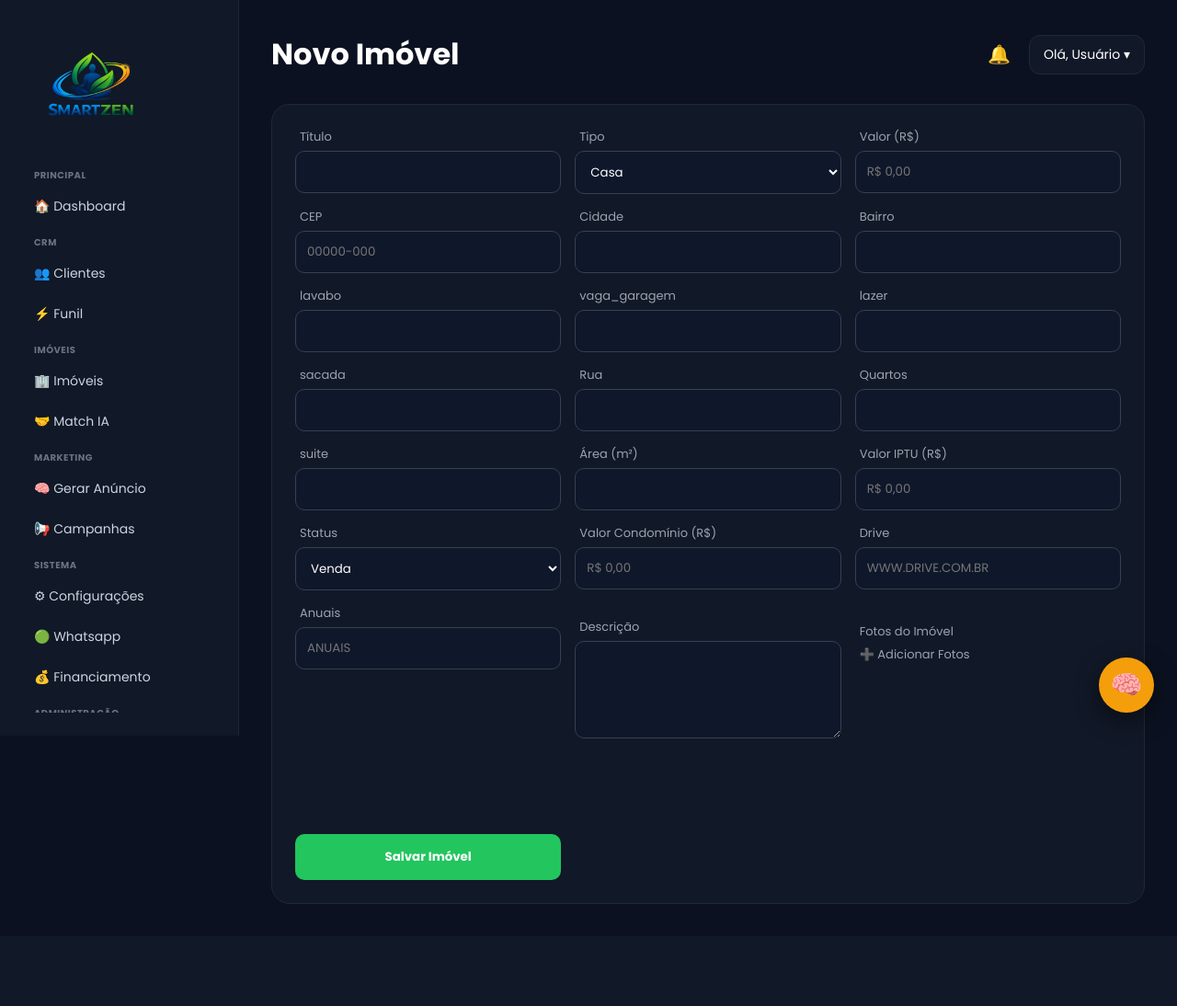
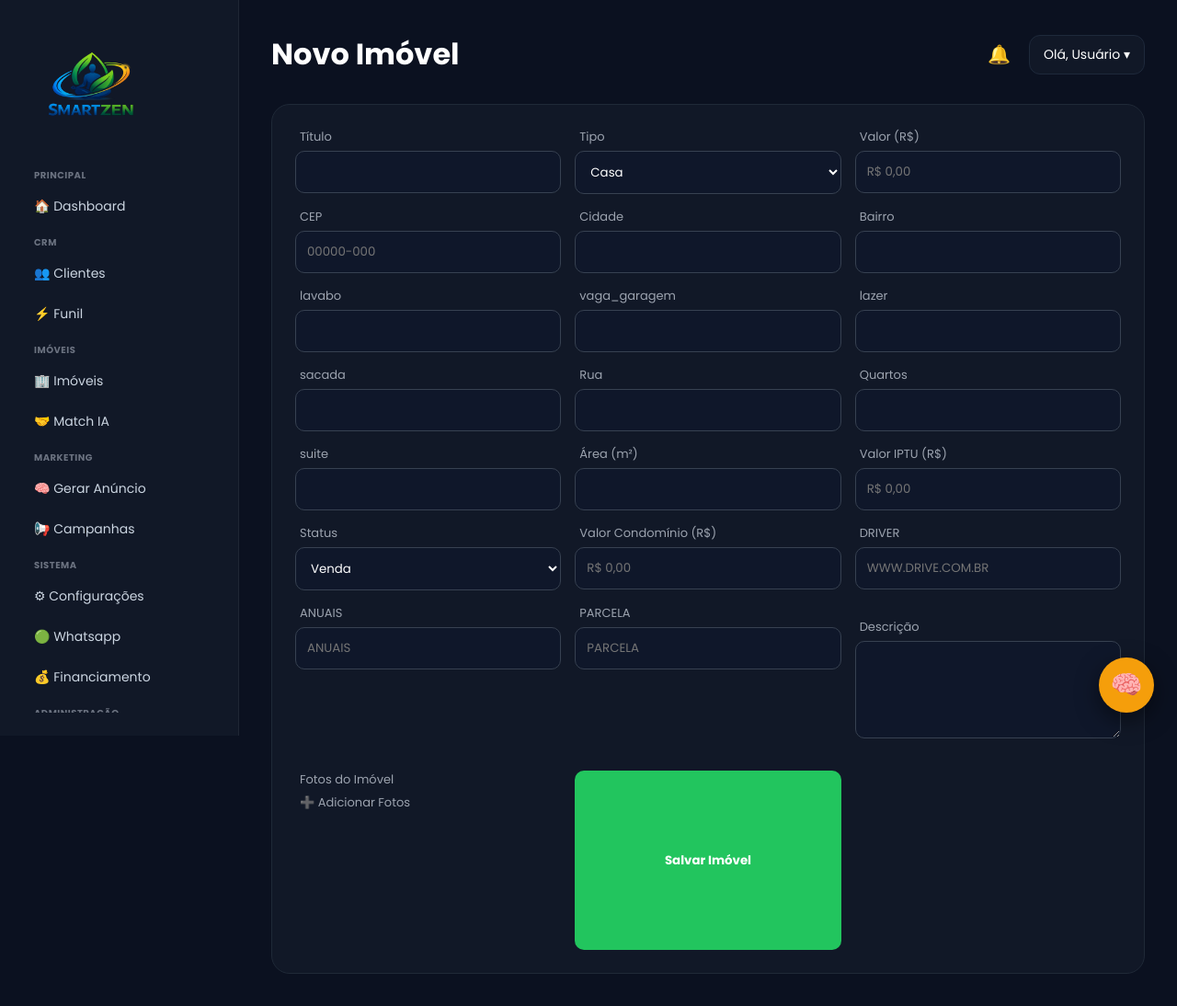
Before and after one commit to jwmister21/smartimob, a Flask app: page /cadastrar_imovel in a window 1280 px wide. Shown: the whole page at 92% size. Before the commit the page ends 983 px from the top, so only its background shows below. Run offline with Flask 3, Linux system fonts and the light colour scheme; a user stored in the database is signed in; data comes from the database, SQL or seed files in the repository; parts of the project's set-up code (start-up, migrations or seed data) failed here and were passed over; some libraries are stand-ins or nearby versions.

Commit message:
Update cadastrar_imovel.html

```diff
--- a/templates/cadastrar_imovel.html
+++ b/templates/cadastrar_imovel.html
@@ -100,16 +100,20 @@
 </div>
 
 <div class="campo-box">
-    <label>Drive</label>
+    <label>DRIVER</label>
     <input type="text" name="link" id="link" placeholder="www.drive.com.br">
 
 </div>
  <div class="campo-box">
-    <label>Anuais</label>
+    <label>ANUAIS</label>
     <input type="text" name="anuais" id="anuais" placeholder="Anuais" >
 
 </div>
+    <div class="campo-box">
+    <label>PARCELA</label>
+    <input type="text" name="parcela" id="parcela" placeholder="PARCELA" >
 
+    </div>
         <div class="campo-box" style="margin-top: 15px;">
             <label>Descrição</label>
             <textarea name="descricao" rows="4"></textarea>
```
